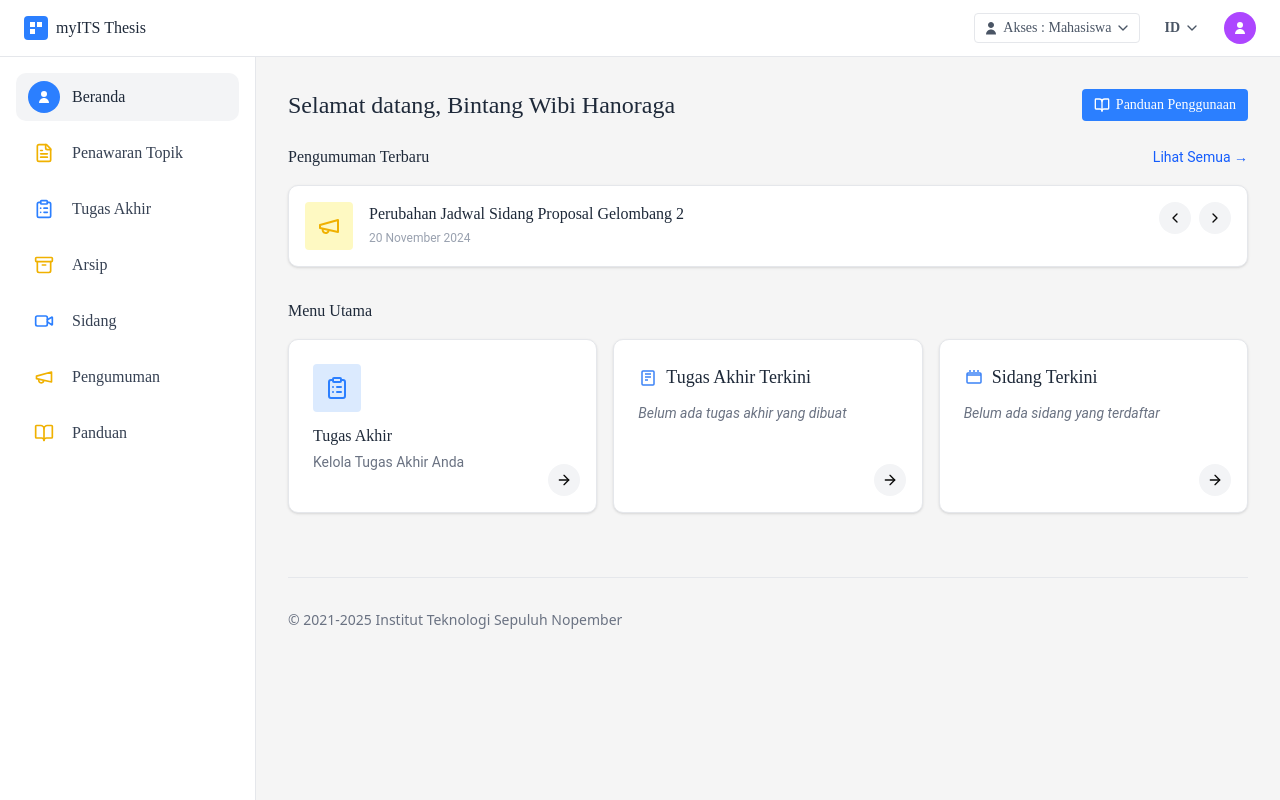
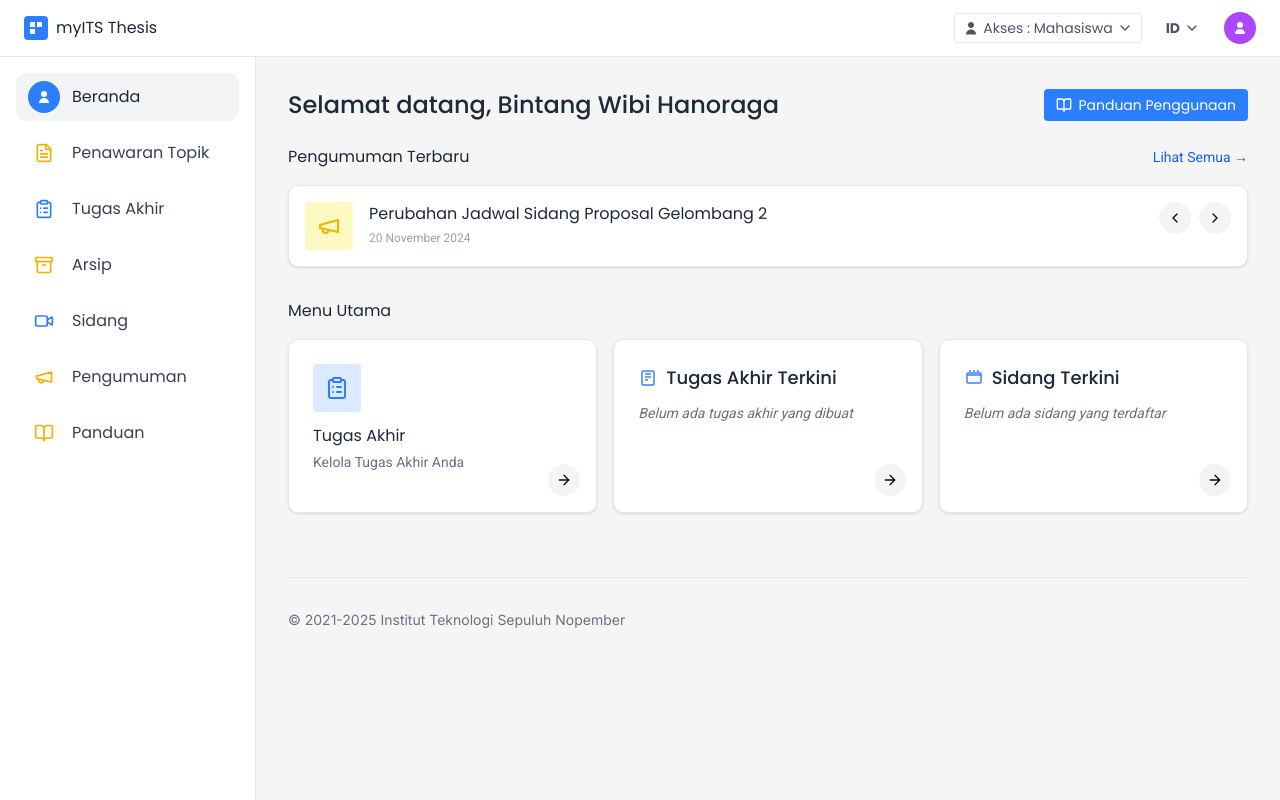
Before and after one commit to bntngwb/Tugasakhir, a React (Vite) app: page / in a window 1280 px wide. Built offline with nearby package versions, Linux system fonts and the light colour scheme.

Commit message:
update font

```diff
--- a/index.html
+++ b/index.html
@@ -2,6 +2,18 @@
   <!DOCTYPE html>
   <html lang="en">
     <head>
+<link rel="preconnect" href="https://fonts.googleapis.com">
+<link rel="preconnect" href="https://fonts.gstatic.com" crossorigin>
+
+<!-- Poppins -->
+<link href="https://fonts.googleapis.com/css2?family=Poppins:wght@400;500;600;700&display=swap" rel="stylesheet">
+
+<!-- Roboto -->
+<link href="https://fonts.googleapis.com/css2?family=Roboto:wght@300;400;500;700&display=swap" rel="stylesheet">
+
+<!-- Inter -->
+<link href="https://fonts.googleapis.com/css2?family=Inter:wght@400;500;600;700&display=swap" rel="stylesheet">
+
       <meta charset="UTF-8" />
       <meta name="viewport" content="width=device-width, initial-scale=1.0" />
       <title>MyITS Thesis</title>
--- a/src/index.css
+++ b/src/index.css
@@ -175,6 +175,21 @@
 }
 
 @layer base {
+
+  body {
+    @apply bg-background text-foreground;
+    font-family: "Poppins", "Inter", "Roboto", system-ui, -apple-system,
+      BlinkMacSystemFont, "Segoe UI", sans-serif;
+  }
+
+  h1, h2, h3, h4 {
+    font-family: "Poppins", "Inter", "Roboto", sans-serif;
+  }
+
+  p, label, input, button {
+    font-family: "Inter", "Roboto", "Poppins", sans-serif;
+  }
+
   *, :after, :before, ::backdrop {
     box-sizing: border-box;
     border: 0 solid;
```
Also changed, not shown: 2 other files (tests, documents, lock files or other folders).
